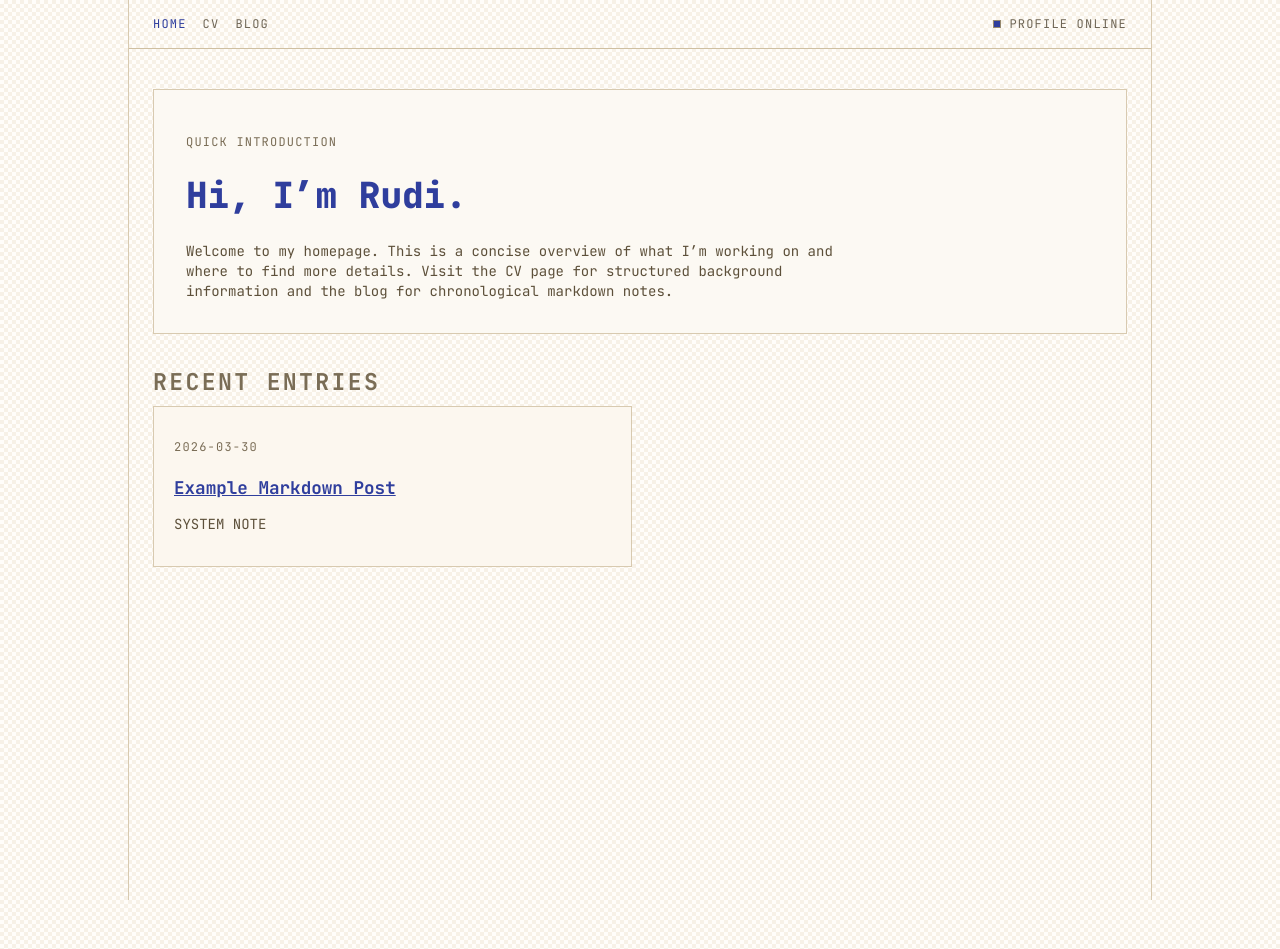
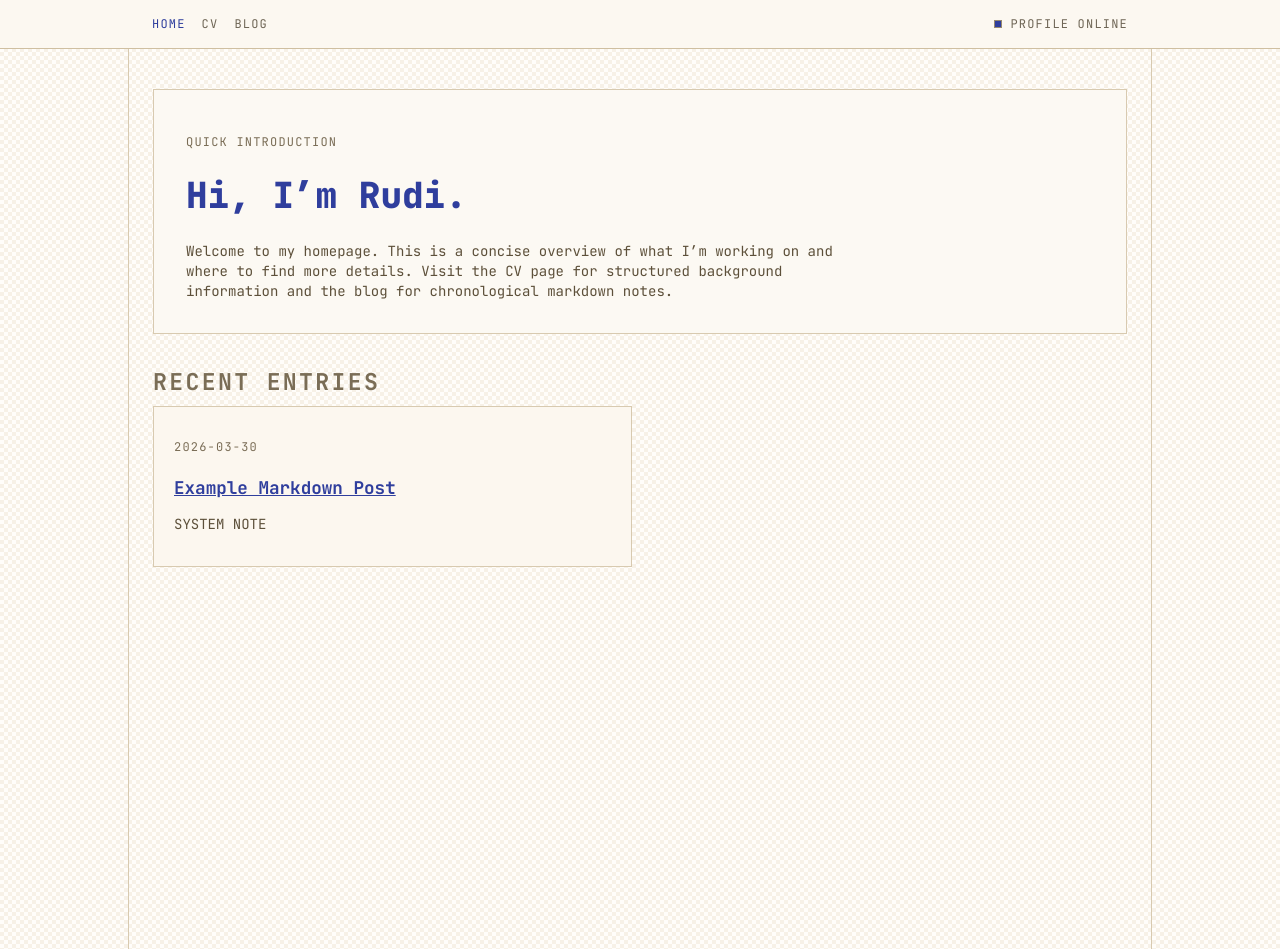
Before and after one commit to I-am-Rudi/i-am-rudi.github.io, a Jekyll site: the page built from index.md, in a window 1280 px wide. Built offline with Jekyll 4.4.1, drawn with Linux system fonts in a browser that asks for light colours; nearby versions of some CDN libraries.

Commit message:
Make top navigation full-width with solid background
Agent-Logs-Url: https://github.com/I-am-Rudi/Homepage/sessions/2aefab9c-d443-4bf2-90f8-56ff685fdd96

Co-authored-by: I-am-Rudi <104427619+I-am-Rudi@users.noreply.github.com>

```diff
--- a/_layouts/default.html
+++ b/_layouts/default.html
@@ -291,8 +291,8 @@
     {% assign is_post = true %}
   {% endif %}
   <body class="min-h-screen antialiased {% if is_post %}markdown-page{% endif %}">
-    <div class="mx-auto min-h-screen w-full max-w-5xl border-x border-[#d8cab0] bg-[#fcf8f1]/92">
-      <header class="border-b border-[#cfbfa1] px-6 py-4 text-xs uppercase tracking-widest text-[#6f6656]">
+    <header class="w-full border-b border-[#cfbfa1] bg-[#fcf8f1] text-xs uppercase tracking-widest text-[#6f6656]">
+      <div class="mx-auto w-full max-w-5xl px-6 py-4">
         <div class="flex items-center justify-between gap-4">
           <nav class="flex items-center gap-4">
             <a href="{{ '/' | relative_url }}" class="no-underline {% if page.url == '/' %}text-[#2f3e9d]{% endif %}">HOME</a>
@@ -304,7 +304,9 @@
             <span>PROFILE ONLINE</span>
           </div>
         </div>
-      </header>
+      </div>
+    </header>
+    <div class="mx-auto min-h-screen w-full max-w-5xl border-x border-[#d8cab0] bg-[#fcf8f1]/92">
       <main class="content px-6 py-10">
         {% if is_post %}
           <article>
```
